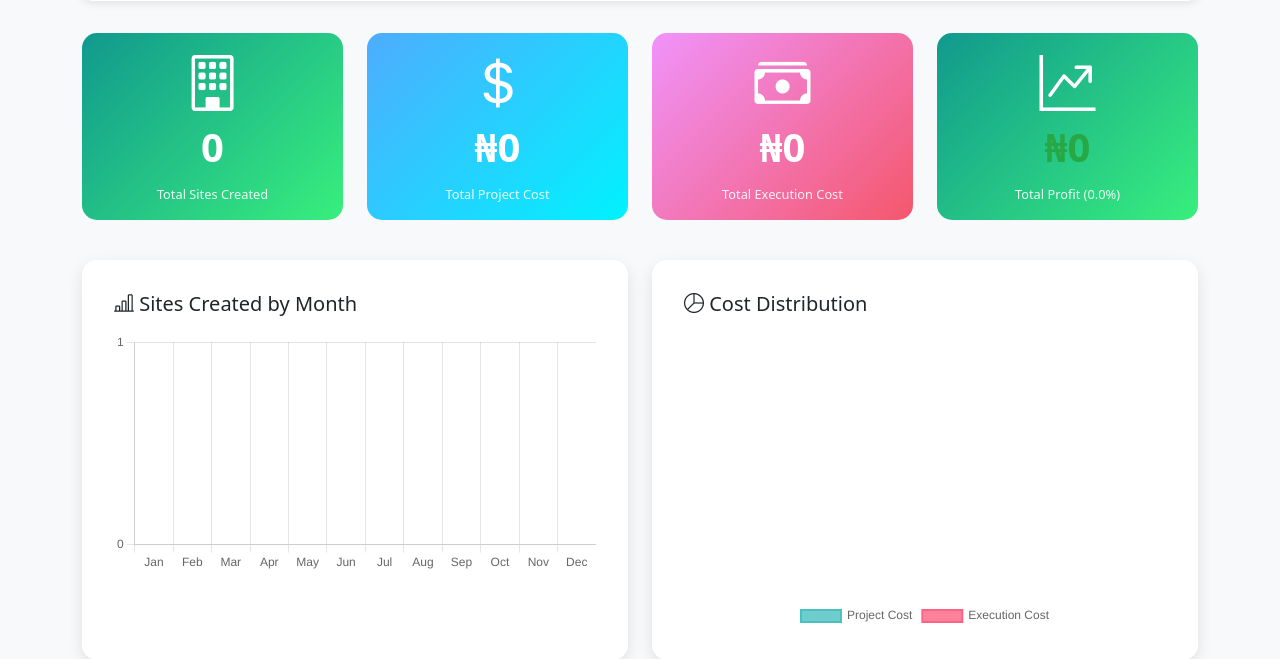
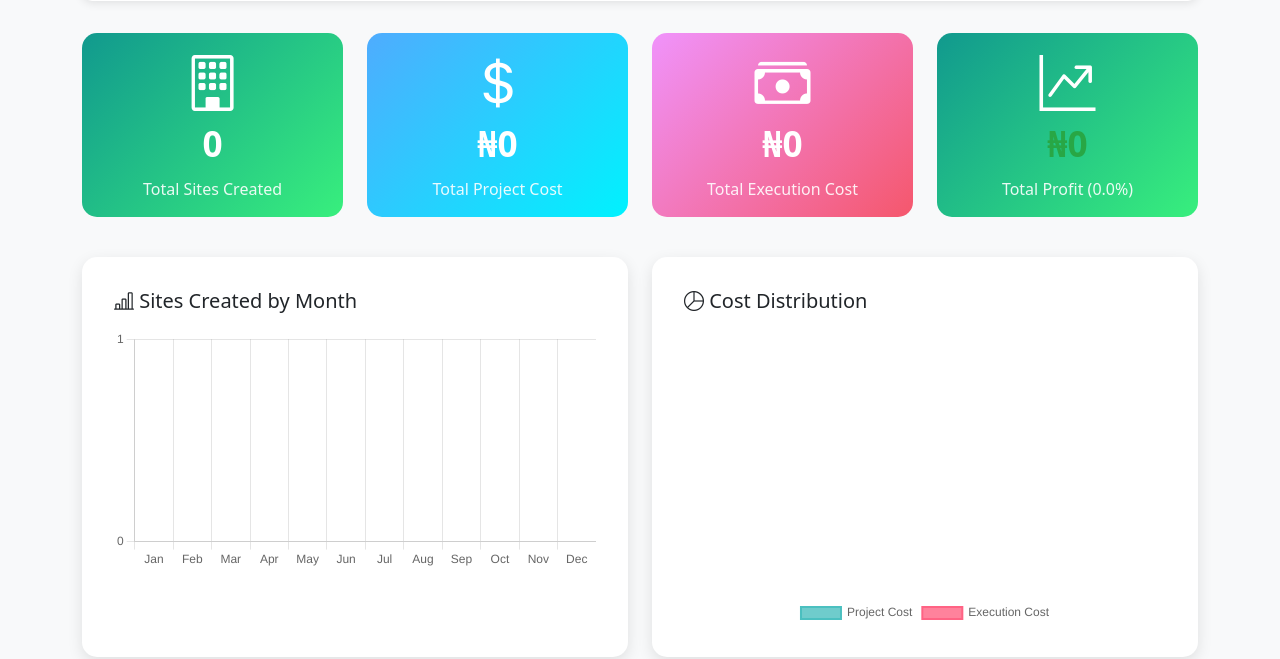
Before and after one commit to Junate-World/junate, a Flask app: page /budget in a window 1280 px wide. Shown: the part 179-838 px from the top of the page. Run offline with Flask 2, Linux system fonts and the light colour scheme; the visitor is signed in with stand-in values (Sample User, id 1); data comes from the database, SQL or seed files in the repository; data that the repository does not hold is empty.

Commit message:
Value modification

```diff
--- a/templates/budget_dashboard.html
+++ b/templates/budget_dashboard.html
@@ -33,12 +33,12 @@
       background: linear-gradient(135deg, #fa709a 0%, #fee140 100%);
     }
     .metric-value {
-      font-size: 2.5rem;
+      font-size: 2.2rem;
       font-weight: bold;
       margin-bottom: 0.5rem;
     }
     .metric-label {
-      font-size: 0.8rem;
+      font-size: 1rem;
       opacity: 0.9;
     }
      .chart-container {
```
